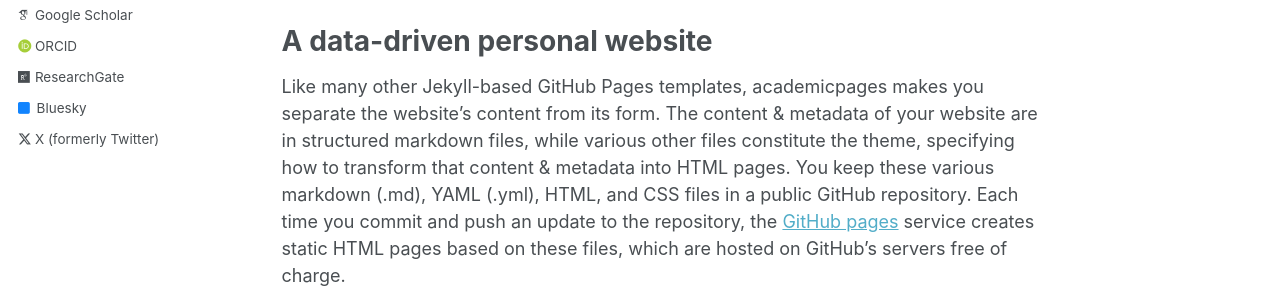
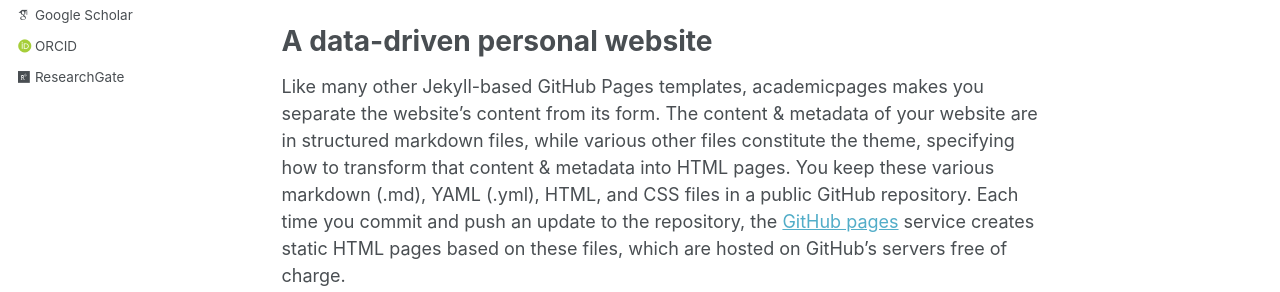
Before and after one commit to wuke0305/wuke0305.github.io, a Jekyll site: the page built from _pages/about.md, in a window 1280 px wide. Shown: the part 457-749 px from the top of the page. Built offline with Jekyll 4.4.1, drawn with Linux system fonts in a browser that asks for light colours; some web fonts are replaced.

Commit message:
Update _config.yml

```diff
--- a/_config.yml
+++ b/_config.yml
@@ -47,7 +47,7 @@ author:
   stackoverflow    : # User number or user number and name (i.e., use "1" or "1/jeff-atwood")
 
   # Social media
-  bluesky          : "bsky.app" # Replace this with you Bluesky username
+#   bluesky          : "bsky.app" # Replace this with you Bluesky username
   facebook         : # Username
   flickr           : # Username
   foursquare       : # Username
@@ -64,7 +64,7 @@ author:
   steam            : # Username
   telegram         : # URL
   tumblr           : # Username
-  twitter          : "UniofOxford"  # Replace this with your X / Twitter handle
+#   twitter          : "UniofOxford"  # Replace this with your X / Twitter handle
   vine             : # Username
   weibo            : # Username
   wikipedia        : # Username
@@ -118,8 +118,8 @@ yandex_site_verification :
 
 
 # Social Sharing
-twitter:
-  username               : &twitter
+# twitter:
+ #  username               : &twitter
 facebook:
   username               :
   app_id                 :
```
